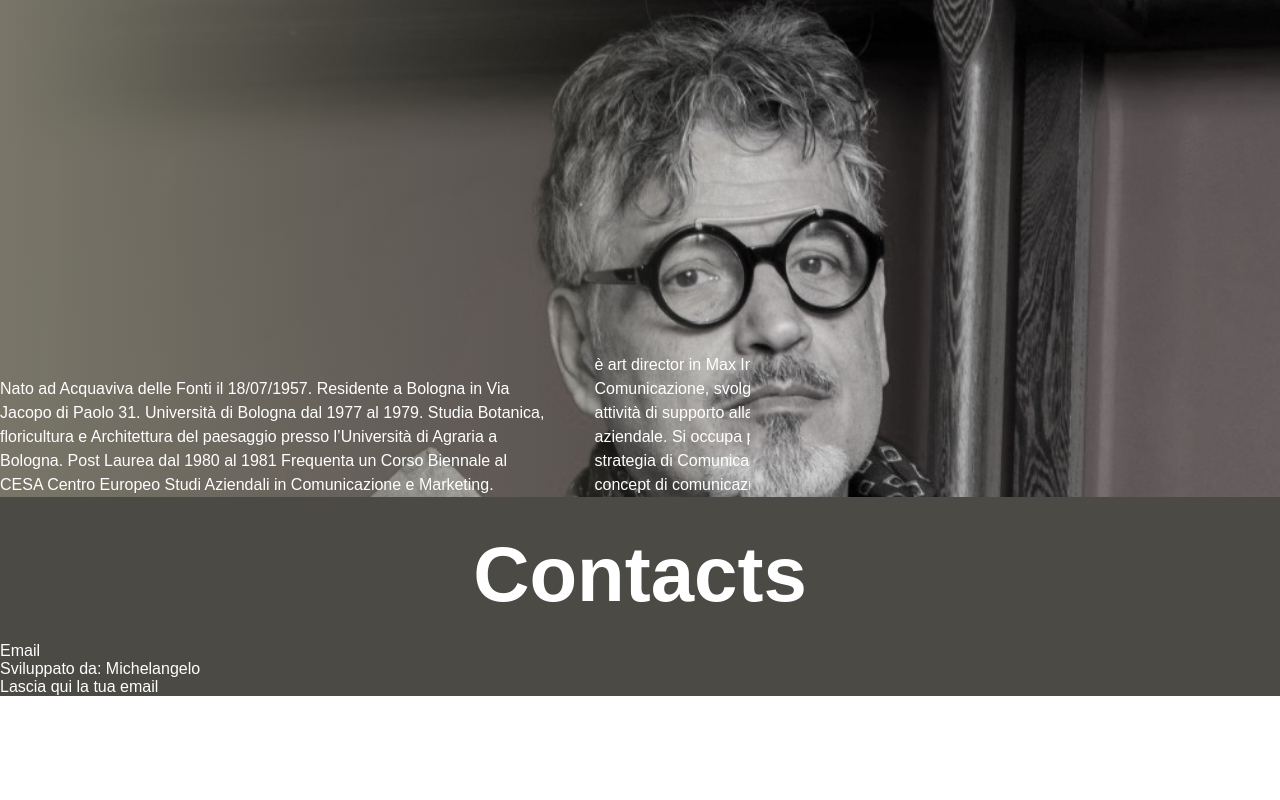
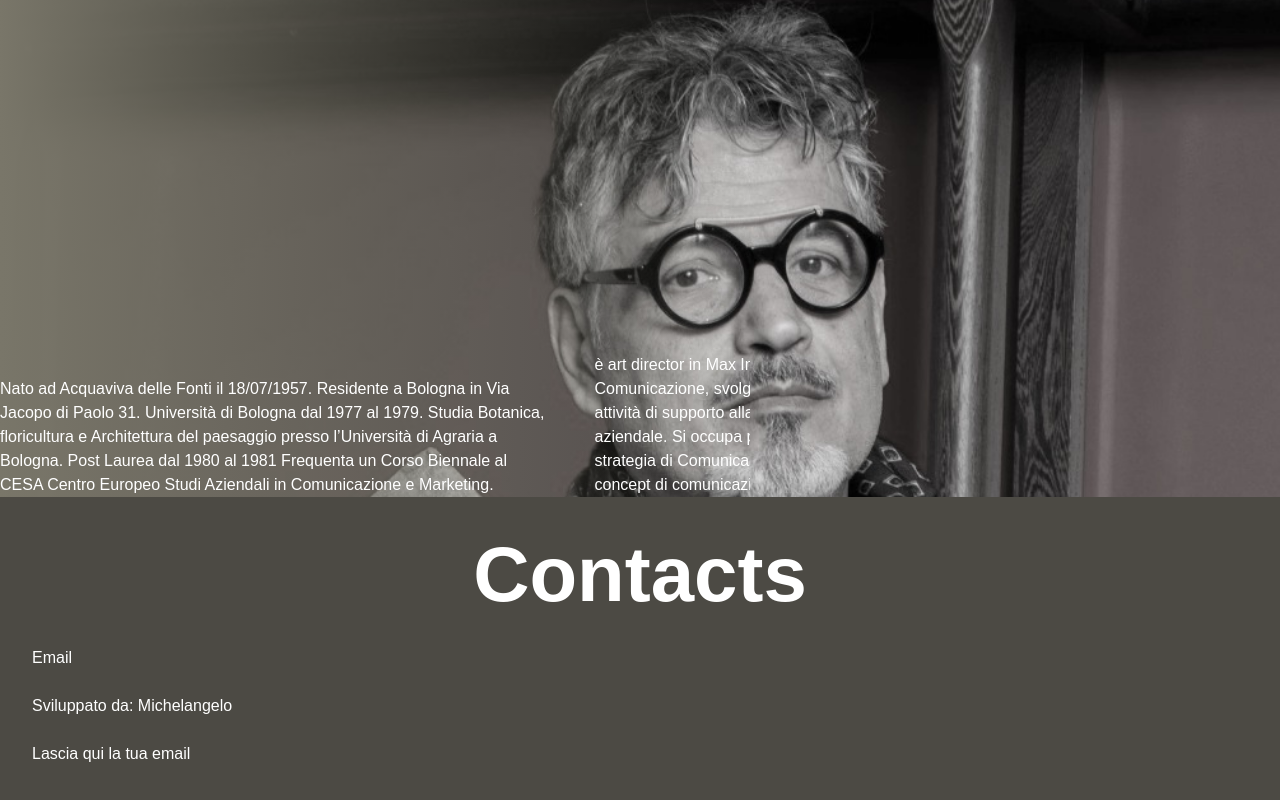
Before and after one commit to MichelangeloMastroroccoDeGrandis/lifeofvintage, a React (Create React App) app: page / in a window 1280 px wide. Shown: the part 7668-8468 px from the top of the page. Before the commit the page ends 8364 px from the top, so only its background shows below. Built offline with nearby package versions, Linux system fonts and the light colour scheme.

Commit message:
contacts

```diff
--- a/src/components/Contacts.js
+++ b/src/components/Contacts.js
@@ -1,8 +1,9 @@
+import styles from './css/Contacts.module.css';
 const Contacts = () => {
 return (
     <div id="contacts">
         <h1>Contacts</h1>
-        <div class="container">
+        <div className={styles.container}>
             <p>Email</p>
             <p>Sviluppato da: Michelangelo</p>
             <p>Lascia qui la tua email</p>
--- /dev/null
+++ b/src/components/css/Contacts.module.css
@@ -0,0 +1,10 @@
+.container {
+    display: block;
+    margin: 0 2em;
+    padding-bottom: 1em;
+}
+
+.container p {
+    line-height: 2;
+    margin: 1em 0;
+}
```
